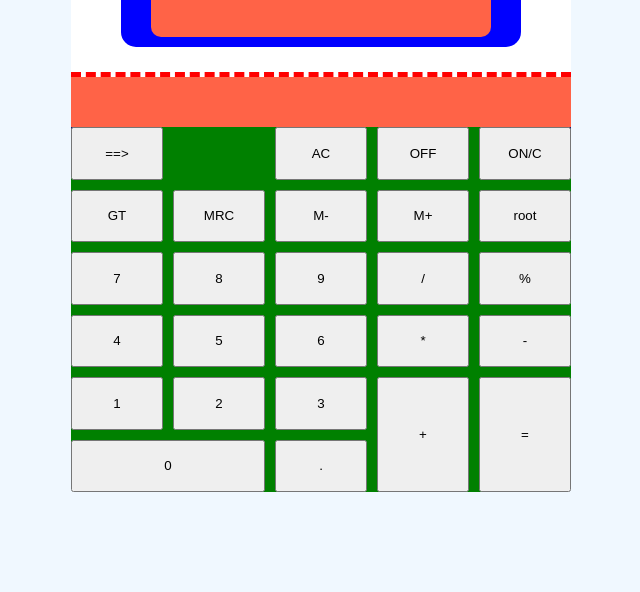
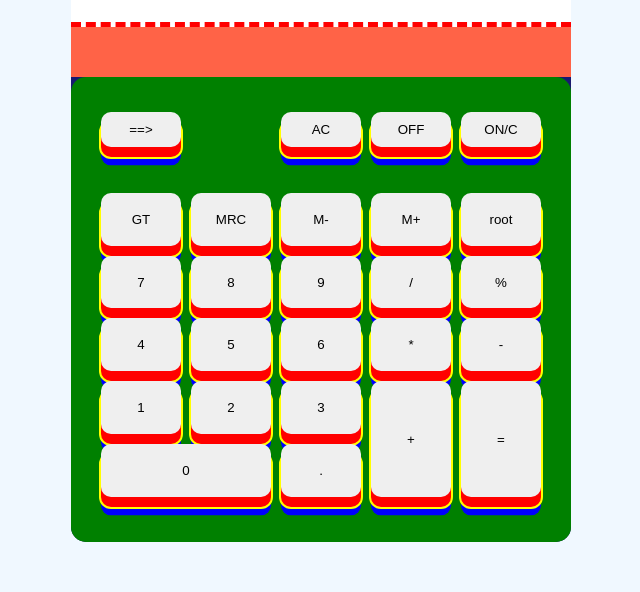
Before and after one commit to Orchydae/Block-Calculator-TOP, a plain HTML site: page index.html in a window 1280 px wide. Shown: the part 208-800 px from the top of the page, without its empty margins (319-959 px from the left). Drawn offline with Linux system fonts and the light colour scheme.

Commit message:
added transition for button reactiveness

```diff
--- a/calculatorStyle.css
+++ b/calculatorStyle.css
@@ -13,7 +13,7 @@ body {
 
 .container {
     width: 500px;
-    height: 600px;
+    height: 700px;
     background-color: midnightblue;
     border-radius: 15px;
     display: flex;
@@ -103,6 +103,51 @@ body {
     display: grid;
     grid-template-columns: repeat(5, 1fr);
     gap: 10px;
+    padding: 35px 30px 45px 30px;
+}
+
+button {
+    border-radius: 10px;
+    cursor: pointer;
+    border: none;
+    transform-style: preserve-3d;
+    transition: .15s cubic-bezier(0, 0, .6, 1);
+}
+
+button::before {
+    content: "";
+    position: absolute;
+    top: 0;
+    left: 0;
+    bottom: 0;
+    right: 0;
+    width: 100%;
+    height: 100%;
+    border-radius: inherit;
+    background: red;
+    box-shadow: 0 0 0 2px yellow, 0 .625em 0 0 blue;
+    transform: translate3d(0, .75em, -1em);
+    transition: .15s cubic-bezier(0, 0, .6, 1);
+}
+
+button:hover {
+    background: pink;
+    transform: translate(0, .25em)
+}
+
+button:hover::before {
+    box-shadow: 0 0 0 2px yellow, 0 .5em 0 0 blue;
+    transform: translate3d(0em, .5em, -1em);
+}
+
+button:active {
+    background: red;
+    transform: translate(0, .75em)
+}
+
+button:active::before {
+    box-shadow: 0 0 0 2px yellow, 0 .625em 0 0 blue;
+    transform: translate3d(0, 0, -1em);
 }
 
 #plus, #equal {
@@ -112,3 +157,7 @@ body {
 #zero {
     grid-column: span 2;
 }
+
+#arrow, #AC, #OFF, #ON {
+    height: 35px;
+}
--- a/index.html
+++ b/index.html
@@ -13,7 +13,7 @@
             <div class="r-header">
                 <div class="solar"></div>
                 <div class="digits">
-                    <div class="digit">8</div>
+                    <div class="digit">12</div>
                     <div class="text">digits</div>
                 </div>
             </div>
```
